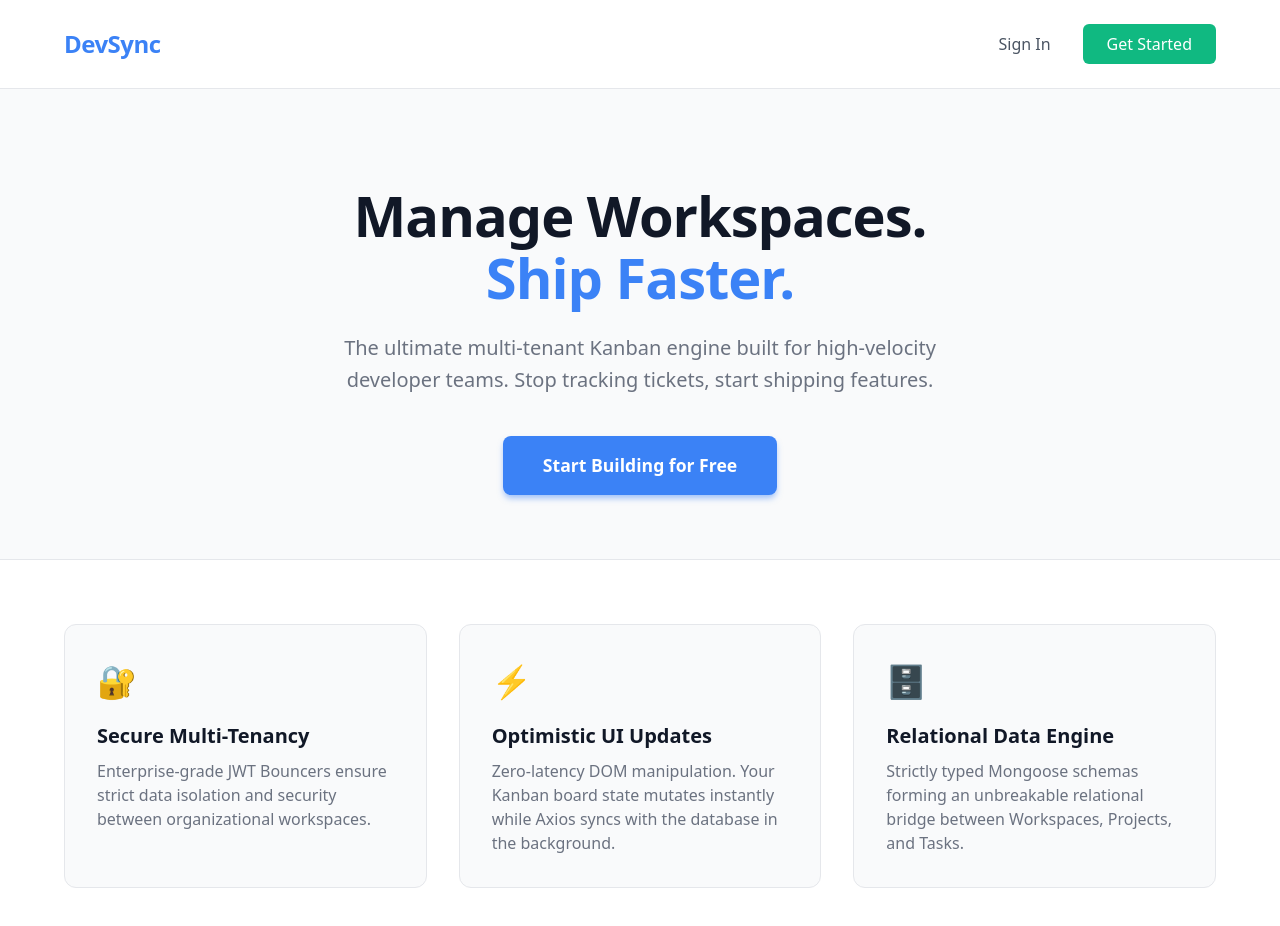
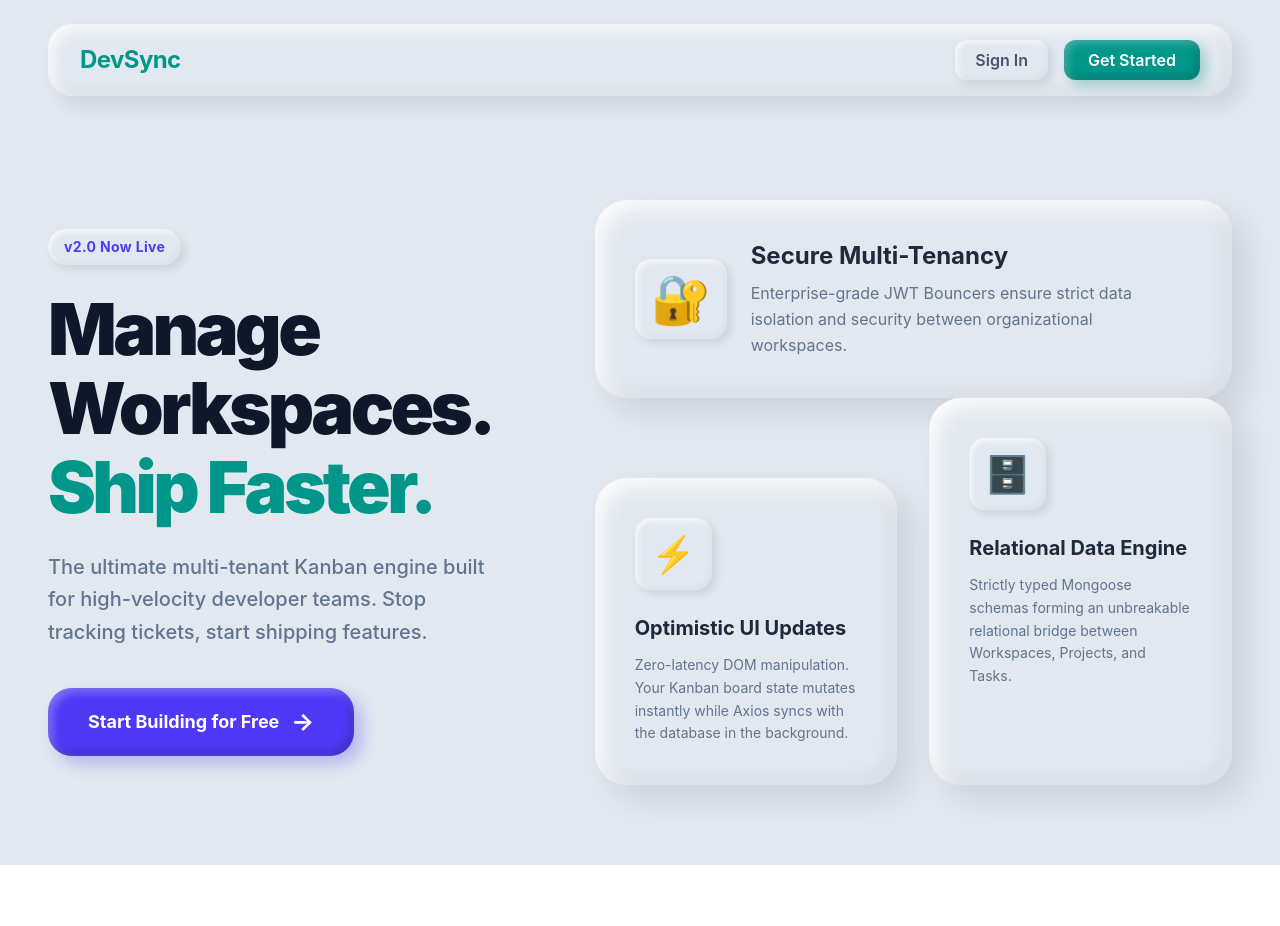
Before and after one commit to ash05741/DevSync, a React (Vite) app in the folder Client/: page / in a window 1280 px wide. Shown: the top 926 px of the page. After the commit the page ends 865 px from the top, so only its background shows below. Built offline with nearby package versions, Linux system fonts and the light colour scheme; no server answers.

Commit message:
feat: made some UI changes for the Homepage ^_^

```diff
--- a/Client/src/pages/Home.tsx
+++ b/Client/src/pages/Home.tsx
@@ -1,61 +1,99 @@
+import { useState } from 'react';
 import { Link } from 'react-router-dom';
 
 export default function Home() {
+    const [isMenuOpen, setIsMenuOpen] = useState(false);
+
     return (
-        <div style={{ fontFamily: 'system-ui, sans-serif', color: '#111827', background: '#f9fafb', minHeight: '100vh' }}>
+        <div className="font-sans text-slate-900 bg-slate-200 min-h-screen flex flex-col overflow-hidden">
 
             {/* 1. The Navbar */}
-            <nav style={{ display: 'flex', justifyContent: 'space-between', padding: '1.5rem 5%', alignItems: 'center', background: 'white', borderBottom: '1px solid #e5e7eb' }}>
-                <div style={{ fontWeight: 'bold', fontSize: '1.5rem', color: '#3b82f6', letterSpacing: '-0.5px' }}>
+            <nav className="flex flex-col py-4 px-5 md:px-8 my-4 md:my-6 mx-[5%] lg:mx-12 bg-slate-200 rounded-[24px] shadow-[10px_10px_20px_rgba(15,23,42,0.1),inset_-5px_-5px_15px_rgba(15,23,42,0.05),inset_5px_5px_15px_rgba(255,255,255,0.9)] z-50">
+                <div className="flex justify-between items-center w-full">
+                    <div className="font-bold text-xl md:text-2xl text-teal-600 tracking-tight">
                         DevSync
                     </div>
-                <div style={{ display: 'flex', gap: '1rem', alignItems: 'center' }}>
-                    <Link to="/login" style={{ textDecoration: 'none', color: '#4b5563', padding: '0.5rem 1rem', fontWeight: '500' }}>
+
+                    <div className="hidden md:flex gap-4 items-center">
+                        <Link to="/login" className="no-underline text-slate-600 py-2 px-5 font-semibold bg-slate-200 rounded-xl shadow-[4px_4px_8px_rgba(15,23,42,0.1),inset_-2px_-2px_6px_rgba(15,23,42,0.05),inset_2px_2px_6px_rgba(255,255,255,0.9)] transition-transform hover:scale-95">
                             Sign In
                         </Link>
-                    <Link to="/register" style={{ textDecoration: 'none', background: '#10b981', color: 'white', padding: '0.5rem 1.5rem', borderRadius: '6px', fontWeight: '500' }}>
+                        <Link to="/register" className="no-underline bg-teal-600 text-white py-2 px-6 rounded-xl font-semibold shadow-[6px_6px_12px_rgba(13,148,136,0.3),inset_-3px_-3px_8px_rgba(0,0,0,0.2),inset_3px_3px_8px_rgba(255,255,255,0.3)] transition-transform hover:scale-95">
                             Get Started
                         </Link>
                     </div>
+
+                    <button
+                        onClick={() => setIsMenuOpen(!isMenuOpen)}
+                        className="md:hidden p-3 rounded-xl bg-slate-200 shadow-[4px_4px_8px_rgba(15,23,42,0.1),inset_-2px_-2px_6px_rgba(15,23,42,0.05),inset_2px_2px_6px_rgba(255,255,255,0.9)] active:scale-95 transition-transform flex flex-col gap-1"
+                    >
+                        <span className={`block w-5 h-0.5 bg-slate-600 transition-transform ${isMenuOpen ? 'rotate-45 translate-y-1.5' : ''}`}></span>
+                        <span className={`block w-5 h-0.5 bg-slate-600 transition-opacity ${isMenuOpen ? 'opacity-0' : ''}`}></span>
+                        <span className={`block w-5 h-0.5 bg-slate-600 transition-transform ${isMenuOpen ? '-rotate-45 -translate-y-1.5' : ''}`}></span>
+                    </button>
+                </div>
+
+                {isMenuOpen && (
+                    <div className="flex flex-col gap-4 mt-6 md:hidden w-full animate-fade-in">
+                        <Link to="/login" className="text-center no-underline text-slate-600 py-3 px-5 font-semibold bg-slate-200 rounded-xl shadow-[4px_4px_8px_rgba(15,23,42,0.1),inset_-2px_-2px_6px_rgba(15,23,42,0.05),inset_2px_2px_6px_rgba(255,255,255,0.9)] active:scale-95 transition-transform">
+                            Sign In
+                        </Link>
+                        <Link to="/register" className="text-center no-underline bg-teal-600 text-white py-3 px-6 rounded-xl font-semibold shadow-[6px_6px_12px_rgba(13,148,136,0.3),inset_-3px_-3px_8px_rgba(0,0,0,0.2),inset_3px_3px_8px_rgba(255,255,255,0.3)] active:scale-95 transition-transform">
+                            Get Started
+                        </Link>
+                    </div>
+                )}
             </nav>
 
-            {/* 2. The Hero Funnel */}
-            <header style={{ textAlign: 'center', padding: '6rem 1rem 4rem 1rem' }}>
-                <h1 style={{ fontSize: '3.5rem', fontWeight: '900', margin: '0 0 1.5rem 0', lineHeight: '1.1', letterSpacing: '-1px' }}>
-                    Manage Workspaces.<br /> <span style={{ color: '#3b82f6' }}>Ship Faster.</span>
+            {/* 2. Asymmetrical Split Layout Main Content */}
+            <main className="flex-grow grid grid-cols-1 lg:grid-cols-12 gap-12 lg:gap-8 px-[5%] lg:px-12 py-12 lg:py-20 items-center">
+
+                {/* Left Side: Massive Typography */}
+                <div className="lg:col-span-5 flex flex-col items-start text-left z-10">
+                    <div className="inline-block px-4 py-2 mb-6 rounded-full bg-slate-200 shadow-[4px_4px_8px_rgba(15,23,42,0.1),inset_-2px_-2px_6px_rgba(15,23,42,0.05),inset_2px_2px_6px_rgba(255,255,255,0.9)] text-indigo-600 font-bold text-sm tracking-wide">
+                        v2.0 Now Live
+                    </div>
+                    <h1 className="text-5xl md:text-6xl lg:text-7xl font-black mb-6 leading-[1.1] tracking-tighter">
+                        Manage Workspaces.<br />
+                        <span className="text-teal-600">Ship Faster.</span>
                     </h1>
-                <p style={{ fontSize: '1.25rem', color: '#6b7280', maxWidth: '600px', margin: '0 auto 2.5rem auto', lineHeight: '1.6' }}>
-                    The ultimate multi-tenant Kanban engine built for high-velocity developer teams.
-                    Stop tracking tickets, start shipping features.
+                    <p className="text-lg md:text-xl text-slate-500 max-w-md mb-10 leading-relaxed font-medium">
+                        The ultimate multi-tenant Kanban engine built for high-velocity developer teams. Stop tracking tickets, start shipping features.
                     </p>
-                <Link to="/register" style={{ textDecoration: 'none', background: '#3b82f6', color: 'white', padding: '1rem 2.5rem', fontSize: '1.1rem', borderRadius: '8px', fontWeight: 'bold', display: 'inline-block', boxShadow: '0 4px 6px -1px rgba(59, 130, 246, 0.5)' }}>
+                    <Link to="/register" className="no-underline bg-indigo-600 text-white py-4 md:py-5 px-8 md:px-10 text-lg rounded-[24px] font-bold shadow-[8px_8px_16px_rgba(79,70,229,0.3),inset_-4px_-4px_10px_rgba(0,0,0,0.2),inset_4px_4px_10px_rgba(255,255,255,0.3)] transition-transform hover:scale-95 active:scale-90 flex items-center gap-3">
                         Start Building for Free
+                        <span className="text-2xl leading-none">→</span>
                     </Link>
-            </header>
-
-            {/* 3. The Engineering Feature Grid */}
-            <section style={{ display: 'grid', gridTemplateColumns: 'repeat(auto-fit, minmax(300px, 1fr))', gap: '2rem', padding: '4rem 5%', background: 'white', borderTop: '1px solid #e5e7eb' }}>
-
-                <div style={{ padding: '2rem', background: '#f9fafb', borderRadius: '12px', border: '1px solid #e5e7eb' }}>
-                    <div style={{ fontSize: '2rem', marginBottom: '1rem' }}>🔐</div>
-                    <h3 style={{ fontSize: '1.25rem', marginBottom: '0.5rem', fontWeight: '700' }}>Secure Multi-Tenancy</h3>
-                    <p style={{ color: '#6b7280', margin: 0, lineHeight: '1.5' }}>Enterprise-grade JWT Bouncers ensure strict data isolation and security between organizational workspaces.</p>
                 </div>
 
-                <div style={{ padding: '2rem', background: '#f9fafb', borderRadius: '12px', border: '1px solid #e5e7eb' }}>
-                    <div style={{ fontSize: '2rem', marginBottom: '1rem' }}>⚡</div>
-                    <h3 style={{ fontSize: '1.25rem', marginBottom: '0.5rem', fontWeight: '700' }}>Optimistic UI Updates</h3>
-                    <p style={{ color: '#6b7280', margin: 0, lineHeight: '1.5' }}>Zero-latency DOM manipulation. Your Kanban board state mutates instantly while Axios syncs with the database in the background.</p>
+                {/* Right Side: Staggered Bento Grid with Hover Effects */}
+                <div className="lg:col-span-7 grid grid-cols-1 sm:grid-cols-2 gap-6 lg:gap-8 relative lg:pl-10">
+
+                    {/* Bento Card 1: Wide */}
+                    <div className="group sm:col-span-2 p-8 md:p-10 bg-slate-200 rounded-[32px] shadow-[15px_15px_30px_rgba(15,23,42,0.1),inset_-8px_-8px_20px_rgba(15,23,42,0.05),inset_8px_8px_20px_rgba(255,255,255,0.9)] flex flex-col sm:flex-row gap-6 items-start sm:items-center transition-all duration-300 ease-out hover:-translate-y-2 hover:shadow-[25px_25px_40px_rgba(15,23,42,0.12),inset_-8px_-8px_20px_rgba(15,23,42,0.05),inset_8px_8px_20px_rgba(255,255,255,0.9)]">
+                        <div className="text-5xl p-4 bg-slate-200 rounded-2xl shadow-[4px_4px_8px_rgba(15,23,42,0.1),inset_-2px_-2px_6px_rgba(15,23,42,0.05),inset_2px_2px_6px_rgba(255,255,255,0.9)] transition-transform duration-300 group-hover:scale-110">🔐</div>
+                        <div>
+                            <h3 className="text-2xl mb-2 font-bold text-slate-800 transition-colors duration-300 group-hover:text-indigo-600">Secure Multi-Tenancy</h3>
+                            <p className="text-slate-500 m-0 leading-relaxed text-sm md:text-base">Enterprise-grade JWT Bouncers ensure strict data isolation and security between organizational workspaces.</p>
+                        </div>
                     </div>
 
-                <div style={{ padding: '2rem', background: '#f9fafb', borderRadius: '12px', border: '1px solid #e5e7eb' }}>
-                    <div style={{ fontSize: '2rem', marginBottom: '1rem' }}>🗄️</div>
-                    <h3 style={{ fontSize: '1.25rem', marginBottom: '0.5rem', fontWeight: '700' }}>Relational Data Engine</h3>
-                    <p style={{ color: '#6b7280', margin: 0, lineHeight: '1.5' }}>Strictly typed Mongoose schemas forming an unbreakable relational bridge between Workspaces, Projects, and Tasks.</p>
+                    {/* Bento Card 2: Left column */}
+                    <div className="group p-8 md:p-10 bg-slate-200 rounded-[32px] shadow-[15px_15px_30px_rgba(15,23,42,0.1),inset_-8px_-8px_20px_rgba(15,23,42,0.05),inset_8px_8px_20px_rgba(255,255,255,0.9)] sm:mt-12 transition-all duration-300 ease-out hover:-translate-y-2 hover:shadow-[25px_25px_40px_rgba(15,23,42,0.12),inset_-8px_-8px_20px_rgba(15,23,42,0.05),inset_8px_8px_20px_rgba(255,255,255,0.9)]">
+                        <div className="text-4xl mb-6 p-4 inline-block bg-slate-200 rounded-2xl shadow-[4px_4px_8px_rgba(15,23,42,0.1),inset_-2px_-2px_6px_rgba(15,23,42,0.05),inset_2px_2px_6px_rgba(255,255,255,0.9)] transition-transform duration-300 group-hover:scale-110">⚡</div>
+                        <h3 className="text-xl mb-3 font-bold text-slate-800 transition-colors duration-300 group-hover:text-teal-600">Optimistic UI Updates</h3>
+                        <p className="text-slate-500 m-0 leading-relaxed text-sm">Zero-latency DOM manipulation. Your Kanban board state mutates instantly while Axios syncs with the database in the background.</p>
                     </div>
 
-            </section>
+                    {/* Bento Card 3: Right column */}
+                    <div className="group p-8 md:p-10 bg-slate-200 rounded-[32px] shadow-[15px_15px_30px_rgba(15,23,42,0.1),inset_-8px_-8px_20px_rgba(15,23,42,0.05),inset_8px_8px_20px_rgba(255,255,255,0.9)] sm:-mt-8 transition-all duration-300 ease-out hover:-translate-y-2 hover:shadow-[25px_25px_40px_rgba(15,23,42,0.12),inset_-8px_-8px_20px_rgba(15,23,42,0.05),inset_8px_8px_20px_rgba(255,255,255,0.9)]">
+                        <div className="text-4xl mb-6 p-4 inline-block bg-slate-200 rounded-2xl shadow-[4px_4px_8px_rgba(15,23,42,0.1),inset_-2px_-2px_6px_rgba(15,23,42,0.05),inset_2px_2px_6px_rgba(255,255,255,0.9)] transition-transform duration-300 group-hover:scale-110">🗄️</div>
+                        <h3 className="text-xl mb-3 font-bold text-slate-800 transition-colors duration-300 group-hover:text-indigo-600">Relational Data Engine</h3>
+                        <p className="text-slate-500 m-0 leading-relaxed text-sm">Strictly typed Mongoose schemas forming an unbreakable relational bridge between Workspaces, Projects, and Tasks.</p>
+                    </div>
 
+                </div>
+            </main>
         </div>
     );
 }
```
Lines whose indentation alone changed are shown as unchanged.
